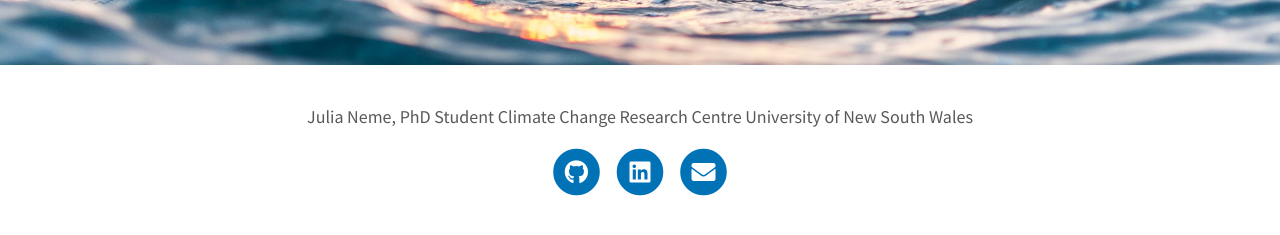
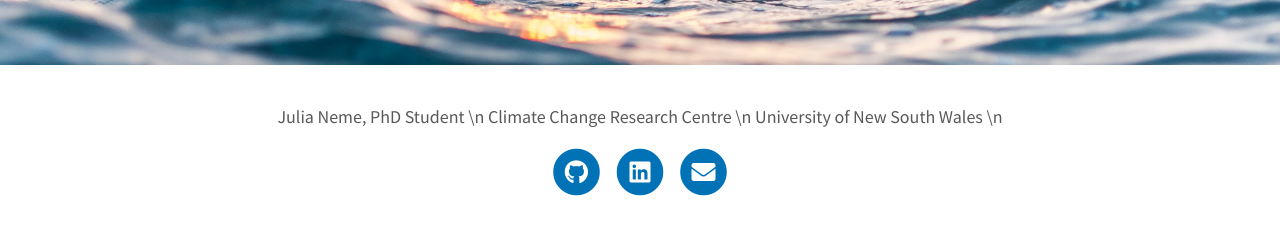
Before and after one commit to julia-neme/julia-neme.github.io, a Jekyll site: the page built from index.html, in a window 1280 px wide. Shown: the part 306-541 px from the top of the page. Built offline with Jekyll 4.4.1, drawn with Linux system fonts in a browser that asks for light colours; the list of posts is cut into pages by our own code.

```diff
--- a/_config.yml
+++ b/_config.yml
@@ -16,9 +16,9 @@ header_text: Physical oceanographer
 header_feature_image: assets/img/header/Ocean-header-2.jpg
 header_feature_image_responsive: true
 footer_text: >
-  Julia Neme, PhD Student
-  Climate Change Research Centre
-  University of New South Wales
+  Julia Neme, PhD Student \n
+  Climate Change Research Centre \n
+  University of New South Wales \n
 
 # BLOG CONFIGURATION
 post_navigation: true
```
